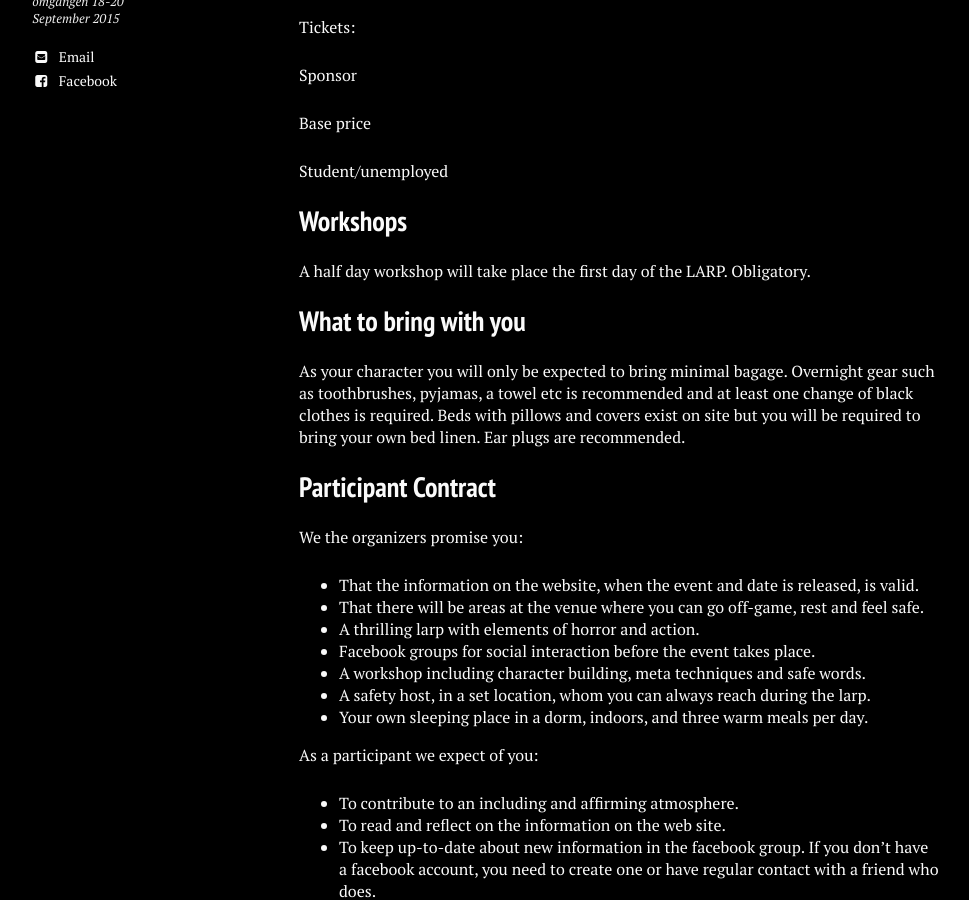
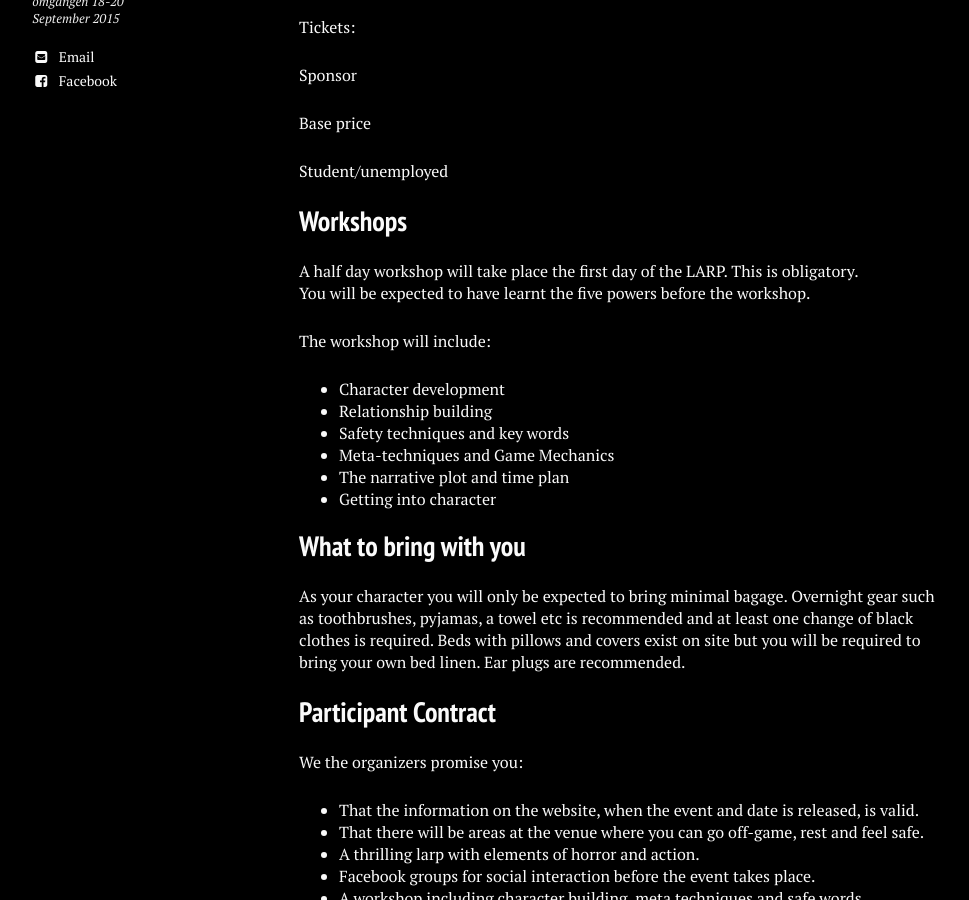
Before and after one commit to stanislavb/en.coven.nu, a Jekyll site: the page built from practical/index.md, in a window 1280 px wide and 900 px high, scrolled down 877 px. Shown: the whole window, without its empty margins (21-990 px from the left). Built offline with Jekyll 4.4.1, drawn with Linux system fonts in a browser that asks for light colours; nearby versions of some CDN libraries.

Commit message:
Update index.md

```diff
--- a/practical/index.md
+++ b/practical/index.md
@@ -41,7 +41,16 @@ Student/unemployed
 
 ## Workshops
 
-A half day workshop will take place the first day of the LARP. Obligatory.
+A half day workshop will take place the first day of the LARP. This is obligatory.
+You will be expected to have learnt the five powers before the workshop.
+
+The workshop will include:
+* Character development
+* Relationship building
+* Safety techniques and key words
+* Meta-techniques and Game Mechanics
+* The narrative plot and time plan
+* Getting into character
 
 ## What to bring with you
 
```
